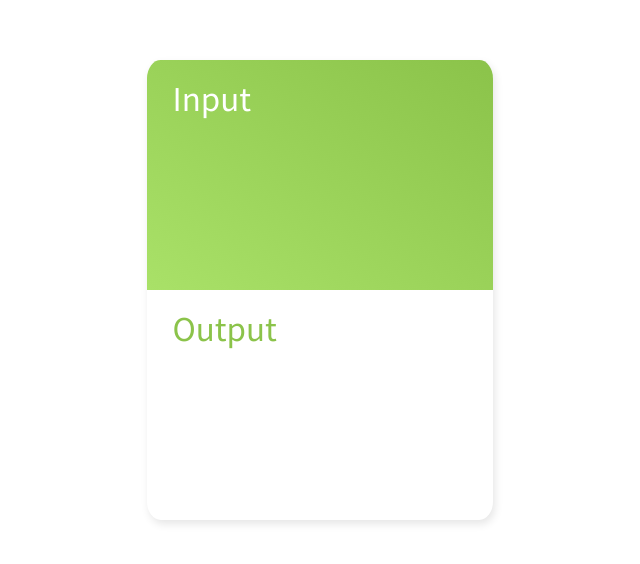
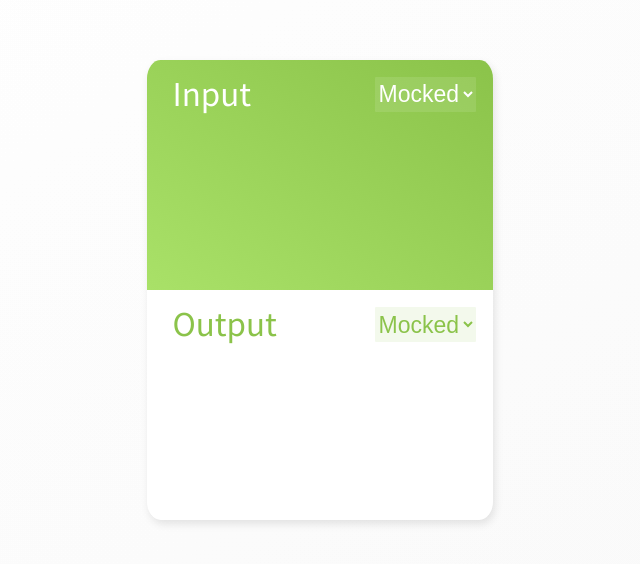
Before and after one commit to CityOfZion/neo-toolbox, a Vue app: page / in a window 1280 px wide. Shown: the part 110-674 px from the top of the page, without its empty margins (320-960 px from the left). Built offline with nearby package versions, Linux system fonts and the light colour scheme.

Commit message:
chore(ui): type dropdown button

```diff
--- a/src/App.vue
+++ b/src/App.vue
@@ -16,6 +16,11 @@ body {
   font-size: 62.5%;
   padding: 0;
   margin: 0;
+  background: linear-gradient(
+    to bottom right,
+    transparent,
+    rgba(190, 190, 190, 0.05)
+  );
 }
 
 div {
--- a/src/components/Container.vue
+++ b/src/components/Container.vue
@@ -38,46 +38,103 @@ export default {
       width: 100%;
 
       h2 {
-        display: inline;
+        margin: 0;
+        line-height: 3rem;
         font-size: 3rem;
         font-weight: lighter;
-        margin: 0;
+        display: inline;
         padding-left: 8px;
+      }
+
+      .type {
+        box-sizing: border-box;
+        border: none;
+        border-radius: 1px;
+        float: right;
+
+        height: 3rem;
+        font-size: 2rem;
+
+        &:focus {
+          outline: 0;
+          -webkit-box-shadow: none;
+          box-shadow: none;
+        }
       }
     }
 
     @media (min-width: 1201px) {
-      .containerTop h2,
-      .containerBot h2 {
-        font-size: 3.5rem;
+      .containerTop,
+      .containerBot {
+        h2 {
+          line-height: 3.5rem;
+          font-size: 3.5rem;
+        }
+
+        .type {
+          height: 3.5rem;
+          font-size: 2.3rem;
+        }
       }
     }
 
     @media (min-width: 1400px) {
-      .containerTop h2,
-      .containerBot h2 {
-        font-size: 4rem;
+      .containerTop,
+      .containerBot {
+        h2 {
+          line-height: 4rem;
+          font-size: 4rem;
+        }
+
+        .type {
+          height: 4rem;
+          font-size: 2.6rem;
+        }
       }
     }
 
     @media (min-width: 1800px) {
-      .containerTop h2,
-      .containerBot h2 {
-        font-size: 5rem;
+      .containerTop,
+      .containerBot {
+        h2 {
+          line-height: 5rem;
+          font-size: 5rem;
+        }
+
+        .type {
+          height: 5rem;
+          font-size: 3.3rem;
+        }
       }
     }
 
     @media (min-width: 2200px) {
-      .containerTop h2,
-      .containerBot h2 {
-        font-size: 5.75rem;
+      .containerTop,
+      .containerBot {
+        h2 {
+          line-height: 5.75rem;
+          font-size: 5.75rem;
+        }
+
+        .type {
+          height: 5.75rem;
+          font-size: 3.8rem;
+        }
       }
     }
 
     @media (min-width: 2560px) {
-      .containerTop h2,
-      .containerBot h2 {
-        font-size: 6.5rem;
+      .containerTop,
+      .containerBot {
+        h2 {
+          line-height: 6.5rem;
+          font-size: 6.5rem;
+        }
+
+        .type {
+          height: 6.5rem;
+          font-size: 4.3rem;
+        }
       }
     }
   }
--- a/src/components/Input.vue
+++ b/src/components/Input.vue
@@ -3,6 +3,11 @@
   background: linear-gradient(to bottom left, #8bc34a, #a9e168);
 
   h2 {
+    color: #ffffff;
+  }
+
+  .type {
+    background-color: rgba(255, 255, 255, 0.1);
     color: #ffffff;
   }
 }
@@ -12,5 +17,8 @@
 <template>
   <div class="containerTop">
     <h2>Input</h2>
+    <select class="type">
+      <option>Mocked</option>
+    </select>
   </div>
 </template>
--- a/src/components/Output.vue
+++ b/src/components/Output.vue
@@ -1,6 +1,11 @@
 <style lang="scss">
 .containerBot {
   h2 {
+    color: #8bc34a;
+  }
+
+  .type {
+    background-color: rgba(139, 195, 74, 0.1);
     color: #8bc34a;
   }
 }
@@ -10,5 +15,8 @@
 <template>
   <div class="containerBot">
     <h2>Output</h2>
+    <select class="type">
+      <option>Mocked</option>
+    </select>
   </div>
 </template>
```
